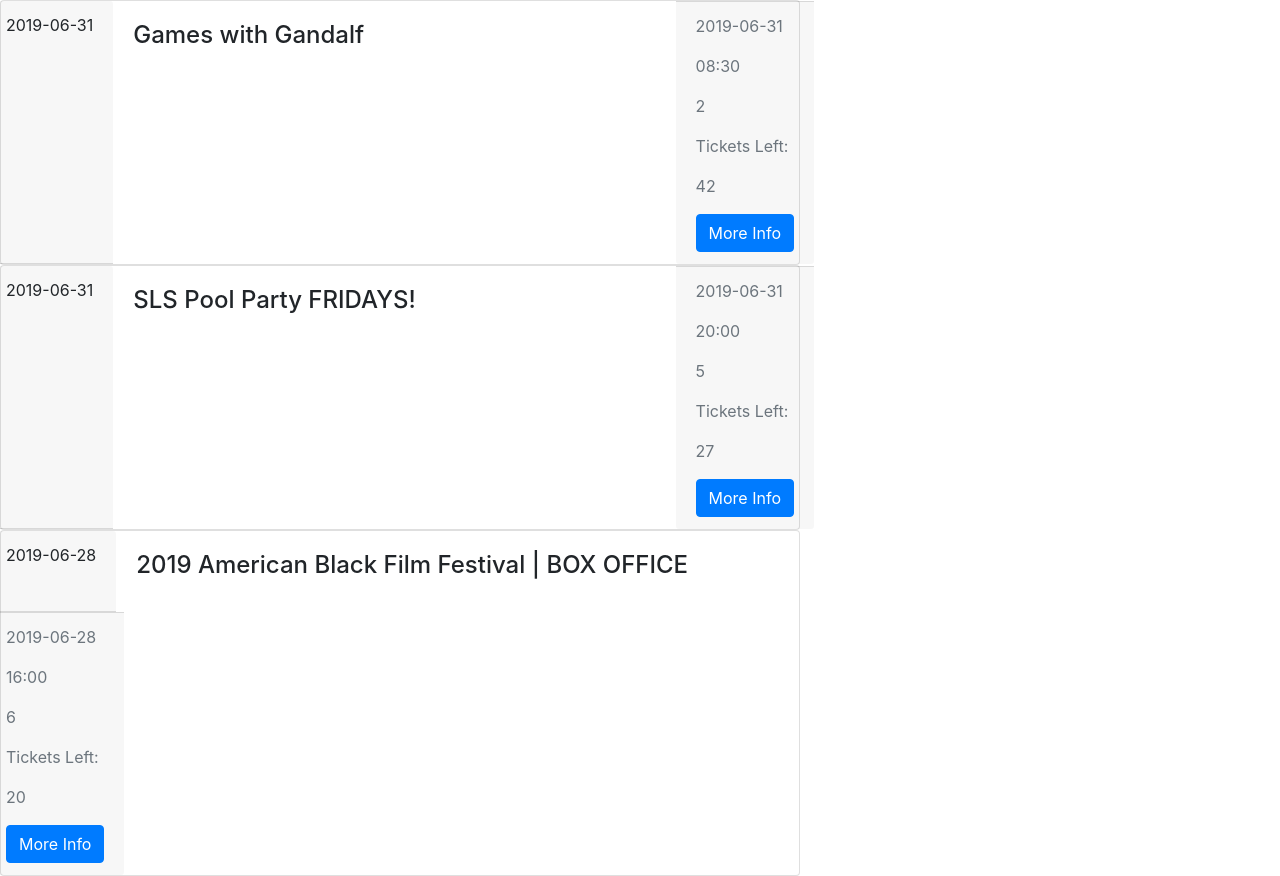
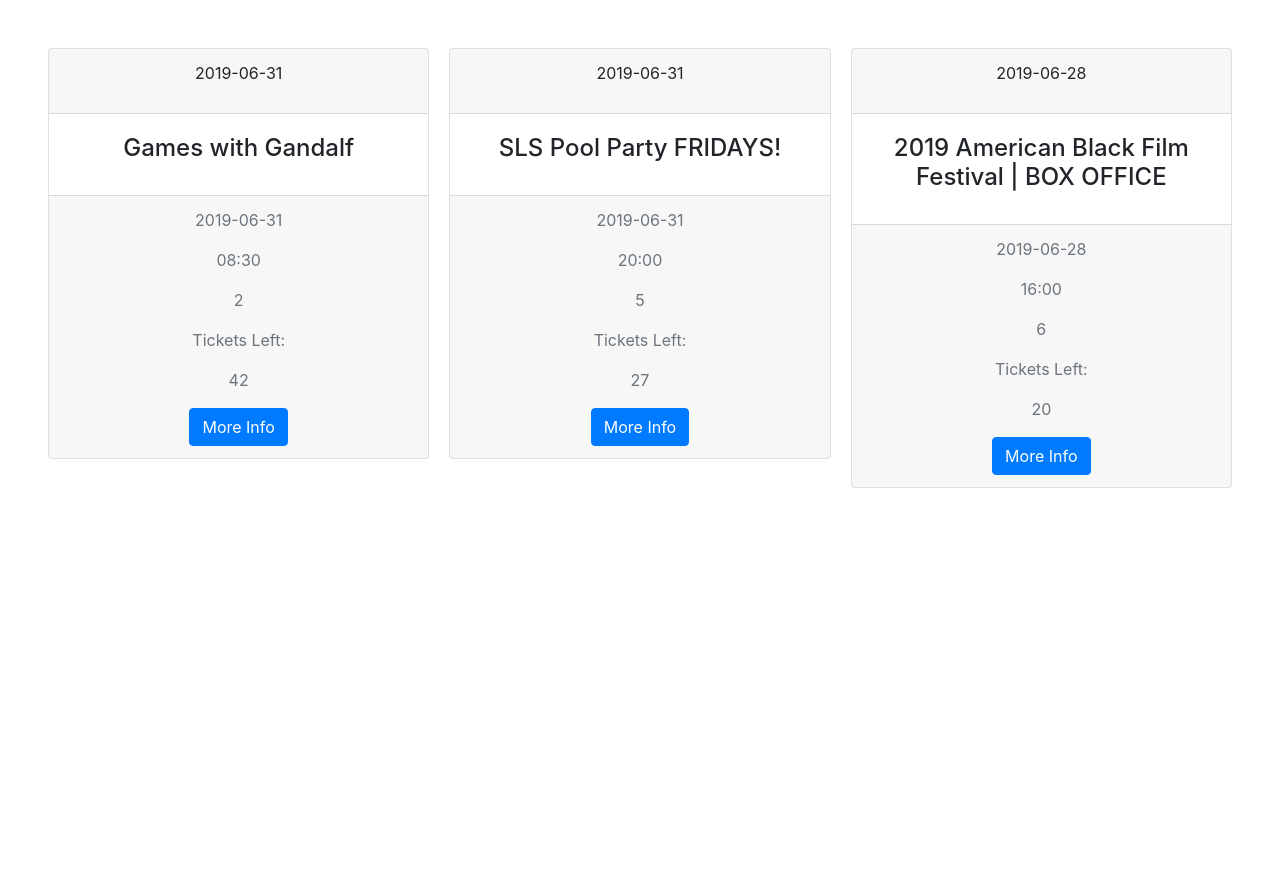
Before and after one commit to IgnacioBellomo/event-booking-site, a Flask app: page / in a window 1280 px wide. Shown: the part 56-932 px from the top of the page. After the commit the page ends 544 px from the top, so only its background shows below. Run offline with Flask 2, Linux system fonts and the light colour scheme; some libraries are stand-ins or nearby versions.

Commit message:
last update

```diff
--- a/templates/base.html
+++ b/templates/base.html
@@ -42,7 +42,7 @@
       </div>
       </nav>
 
-    {% block body %}{% endblock %}
+    <div class="fluid-container m-5">{% block body %}{% endblock %}</div>
     {% block script %}{% endblock %}
     <script src="https://code.jquery.com/jquery-3.3.1.slim.min.js"
         integrity="sha384-q8i/X+965DzO0rT7abK41JStQIAqVgRVzpbzo5smXKp4YfRvH+8abtTE1Pi6jizo"
--- a/templates/index.html
+++ b/templates/index.html
@@ -3,11 +3,10 @@
 {% block title %}{% endblock %}
 
 {% block body %}
-
+<div class="card-columns text-center">
 {% for event in events %}
-    <div class="card-deck-wrapper">
-        <div class="card" class="card card-inverse card-success text-center col-xs-12 col-sm-12 col-md-4 col-lg-6 col-xl-6" style="width: 50rem">
-            <div class="card-deck">
+        <div class="card">
+            <div>
                 <div class="card-header">
                     <p>{{ event.startDate }}</p>
                     <p>{{event.eventType}}</p>
@@ -25,8 +24,9 @@
                 </div>
             </div>
         </div>
-    </div>
-{% endfor %}
+    {% endfor %}
+</div>
+
 
 {%endblock %}
 
```
Also changed, not shown: bookThatThang.db.
